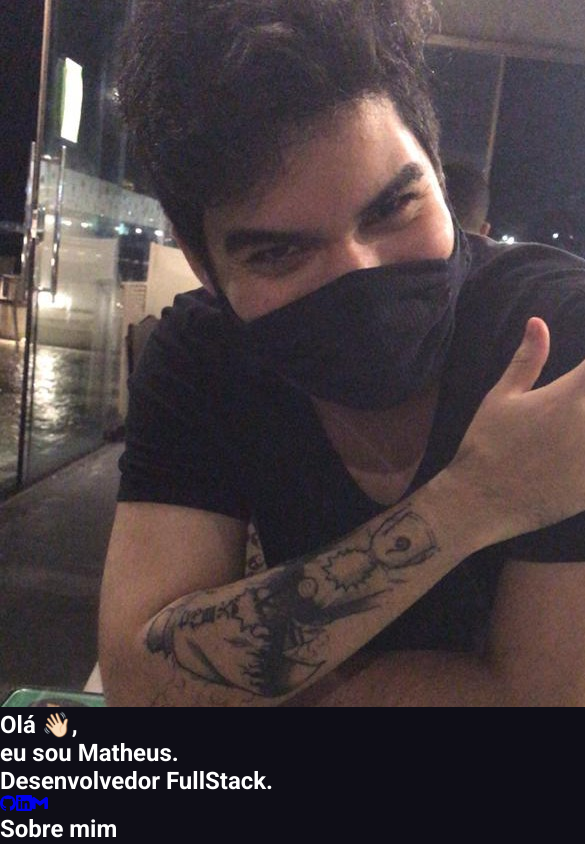
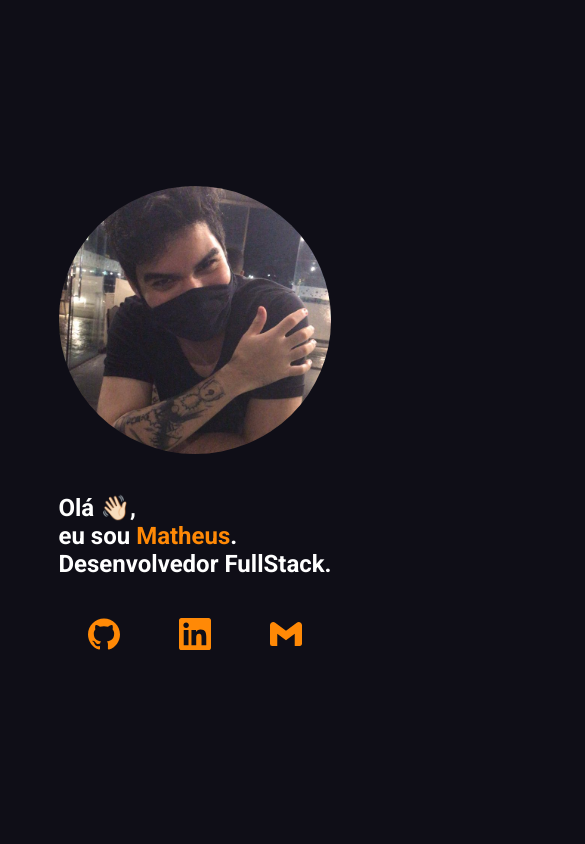
Before and after one commit to matheusg18/matheusg18.github.io, a React (Create React App) app: page / in a window 390 px wide. Shown: the top 844 px of the page, 585 px wide, since content can reach past the window. Built offline with nearby package versions, Linux system fonts and the light colour scheme.

Commit message:
[Hero] adiciona estilos para o mobile

```diff
--- a/src/App.jsx
+++ b/src/App.jsx
@@ -1,15 +1,19 @@
 import React from 'react';
+import { ThemeProvider } from 'styled-components';
 import Hero from './components/Hero';
 import Sobre from './components/Sobre';
 import Skills from './components/Skills';
+import theme from './theme.styles';
 
 function App() {
   return (
-    <div>
-      <Hero />
-      <Sobre />
-      <Skills />
-    </div>
+    <ThemeProvider theme={theme}>
+      <main>
+        <Hero />
+        <Sobre />
+        <Skills />
+      </main>
+    </ThemeProvider>
   );
 }
 
--- /dev/null
+++ b/src/components/Hero/Hero.styles.jsx
@@ -0,0 +1,46 @@
+import styled from 'styled-components';
+
+export const HeroImg = styled.img`
+  max-width: 70%;
+  height: auto;
+  border-radius: 50%;
+  margin-bottom: ${({ theme }) => theme.space(5)};
+`;
+
+export const MyName = styled.span`
+  color: ${({ theme }) => theme.color.secondary};
+`;
+
+export const HeroTextIconContainer = styled.div`
+
+`;
+
+export const HeroWrapper = styled.div`
+  display: flex;
+  flex-direction: column;
+  align-items: center;
+`;
+
+export const HeroCentralizer = styled.section`
+  width: 100vw;
+  height: 100vh;
+  display: flex;
+  flex-direction: column;
+  align-items: center;
+  justify-content: center;
+`;
+
+export const IconContainer = styled.div`
+  margin-top: ${({ theme }) => theme.space(5)};
+  display: flex;
+  align-items: center;
+  justify-content: space-around;
+  width: 100%;
+
+  & a {
+    display: block;
+    color: ${({ theme }) => theme.color.secondary};
+    text-decoration: none;
+    font-size: 32px;
+  }
+`;
--- a/src/components/Hero/index.jsx
+++ b/src/components/Hero/index.jsx
@@ -1,18 +1,31 @@
 import React from 'react';
 import { SiGmail, SiGithub, SiLinkedin } from 'react-icons/si';
+import {
+  HeroCentralizer,
+  HeroImg,
+  HeroTextIconContainer,
+  HeroWrapper,
+  IconContainer,
+  MyName,
+} from './Hero.styles';
 
 function Hero() {
   return (
-    <section>
-      <img src="images/matheus.jpg" alt="Matheus Santos" />
+    <HeroCentralizer>
+      <HeroWrapper>
+        <HeroImg src="images/matheus.jpg" alt="Matheus Santos" />
+        <HeroTextIconContainer>
           <h1>
             Olá 👋🏻,
             <br />
-        eu sou Matheus.
+            eu sou
+            {' '}
+            <MyName>Matheus</MyName>
+            .
             <br />
             Desenvolvedor FullStack.
           </h1>
-      <div>
+          <IconContainer>
             <a href="https://github.com/matheusg18" aria-label="github">
               <SiGithub />
             </a>
@@ -22,8 +35,10 @@ function Hero() {
             <a href="mailto:matheusgabriel.18@gmail.com" aria-label="gmail">
               <SiGmail />
             </a>
-      </div>
-    </section>
+          </IconContainer>
+        </HeroTextIconContainer>
+      </HeroWrapper>
+    </HeroCentralizer>
   );
 }
 
--- /dev/null
+++ b/src/theme.styles.js
@@ -0,0 +1,12 @@
+const theme = {
+  space: (num) => `${num * 8}px`,
+  color: {
+    primary: '#0F0E17',
+    secondary: '#FF8906',
+    font: '#FFFFFF',
+    card: '#131122',
+    skillCard: '#221A5B',
+  },
+};
+
+export default theme;
```
Lines whose indentation alone changed are shown as unchanged.
